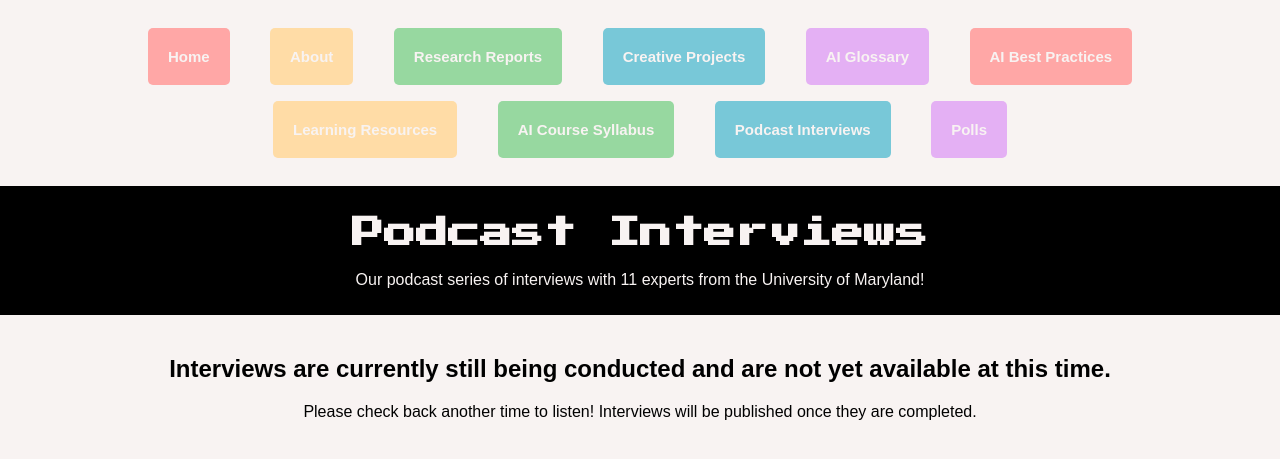
After one commit to Joanne-Lee20/HDCC, a Flask app: page /podcasts in a window 1280 px wide. The commit adds this page. Shown: the top 459 px of the page. Run offline with Flask 3, Linux system fonts and the light colour scheme.

Commit message:
add podcasts page + arrange links on homepage as grid

```diff
--- a/app.py
+++ b/app.py
@@ -17,6 +17,10 @@
 @app.route('/glossary')
 def glossary():
     return render_template("glossary.html")
+
+@app.route('/podcasts')
+def podcasts():
+    return render_template("podcasts.html")
 
 @app.route('/polls')
 def polls():
--- a/templates/layout.html
+++ b/templates/layout.html
@@ -15,9 +15,10 @@
         <li><a href="/workshop_projects"><button class="navbutton4">Creative Projects</button></a></li>
         <li><a href="/glossary"><button class="navbutton5">AI Glossary</button></a></li>
         <li><a href="/bestpractices"><button class="navbutton1">AI Best Practices</button></a></li>
-        <li><a href="/resources"><button class="navbutton2">Resources</button></a></li>
+        <li><a href="/resources"><button class="navbutton2">Learning Resources</button></a></li>
         <li><a href="/syllabus"><button class="navbutton3">AI Course Syllabus</button></a></li>
-        <li><a href="/polls"><button class="navbutton4">Polls</button></a></li>
+        <li><a href="/podcasts"><button class="navbutton4">Podcast Interviews</button></a></li>
+        <li><a href="/polls"><button class="navbutton5">Polls</button></a></li>
       </ul>
     </nav>
     {% block body %}
--- /dev/null
+++ b/templates/podcasts.html
@@ -0,0 +1,15 @@
+{% extends "layout.html" %}
+
+{% block title %}Podcast Interviews{% endblock %}
+
+{% block body %}
+<header>
+  <h1>Podcast Interviews</h1>
+  <p>Our podcast series of interviews with 11 experts from the University of Maryland!</p>
+</header>
+
+<main style="text-align: center">
+  <h2>Interviews are currently still being conducted and are not yet available at this time.</h2>
+  <p>Please check back another time to listen! Interviews will be published once they are completed.</p>
+</main>
+{% endblock %}
```
Also changed, not shown: static/css/homepage.css (+13 -6 lines), templates/index.html (+4 -3 lines).
